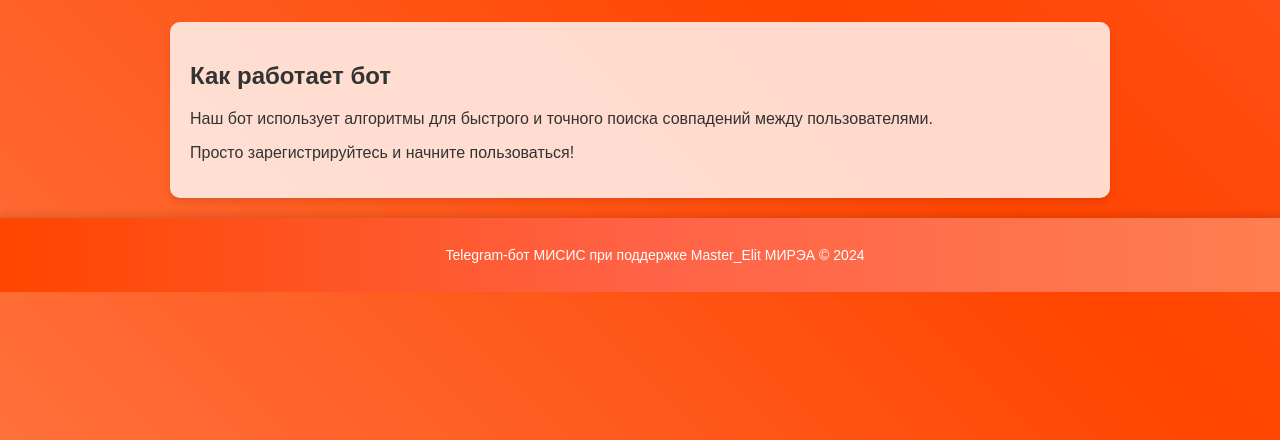
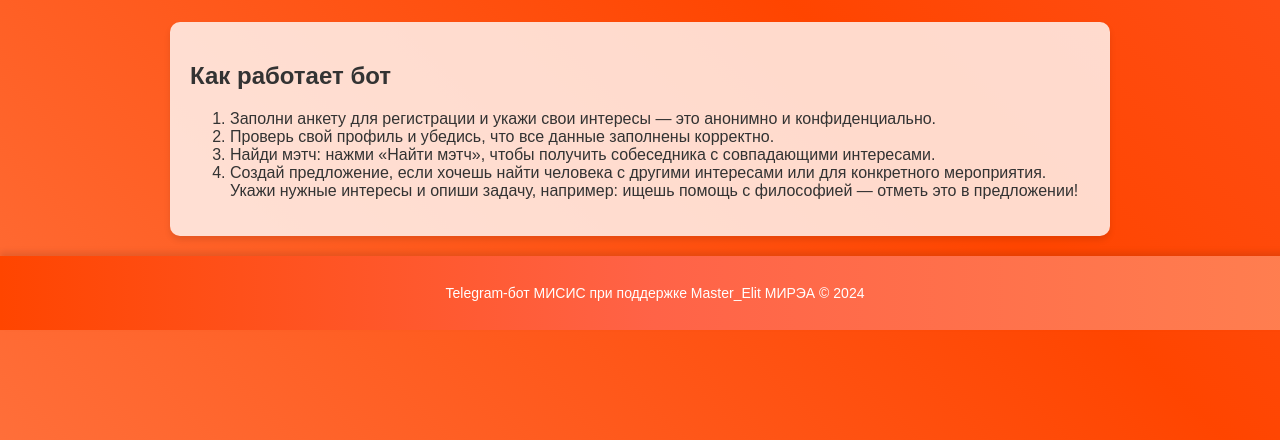
Before and after one commit to Master1910/misis, a Flask app: page /how_it_works in a window 1280 px wide. Shown: the part 100-540 px from the top of the page. Run offline with Flask 2, Linux system fonts and the light colour scheme.

Commit message:
Update how_it_works.html

```diff
--- a/templates/how_it_works.html
+++ b/templates/how_it_works.html
@@ -3,7 +3,11 @@
 {% block content %}
     <h2>Как работает бот</h2>
     <div class="content-block fade">
-        <p>Наш бот использует алгоритмы для быстрого и точного поиска совпадений между пользователями.</p>
-        <p>Просто зарегистрируйтесь и начните пользоваться!</p>
+        <ol>
+            <li>Заполни анкету для регистрации и укажи свои интересы — это анонимно и конфиденциально.</li>
+            <li>Проверь свой профиль и убедись, что все данные заполнены корректно.</li>
+            <li>Найди мэтч: нажми «Найти мэтч», чтобы получить собеседника с совпадающими интересами.</li>
+            <li>Создай предложение, если хочешь найти человека с другими интересами или для конкретного мероприятия. Укажи нужные интересы и опиши задачу, например: ищешь помощь с философией — отметь это в предложении!</li>
+        </ol>
     </div>
 {% endblock %}
```
